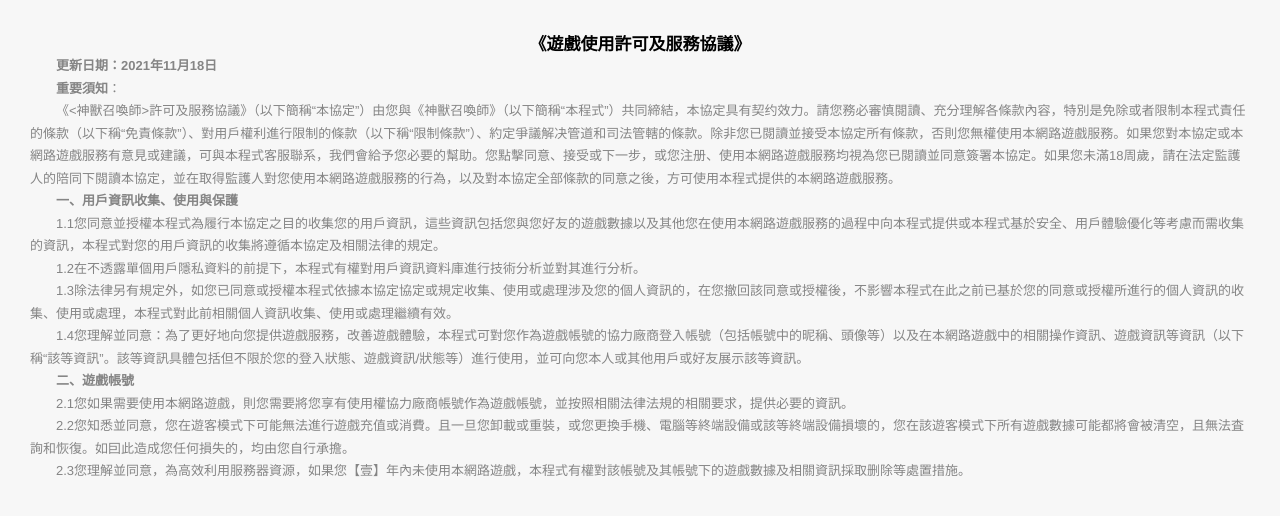
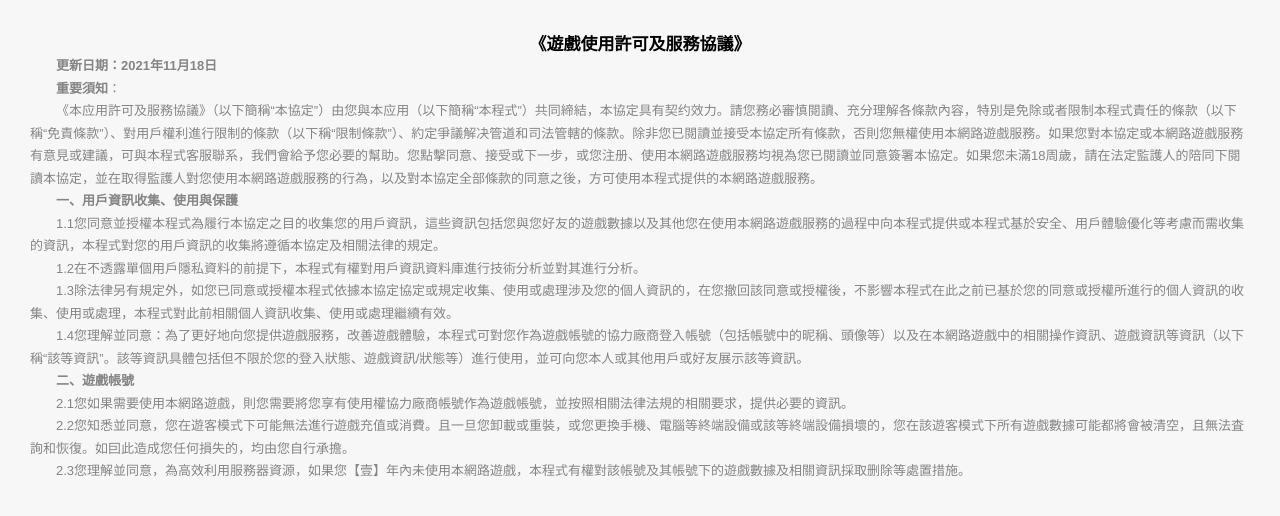
Before and after one commit to stak520/privacy, a plain HTML site: page xieyi_zh_CN.html in a window 1280 px wide. Drawn offline with Linux system fonts and the light colour scheme.

Commit message:
Update xieyi_zh_CN.html

```diff
--- a/xieyi_zh_CN.html
+++ b/xieyi_zh_CN.html
@@ -64,7 +64,7 @@
         <h1>《遊戲使用許可及服務協議》</h1>
         <p><b><span>更新日期：2021年11月18日</span></b></p>
         <p><b><span>重要須知</span></b><span>：</span></p>
-        <p><span>《<神獸召喚師>許可及服務協議》（以下簡稱“本協定”）由您與《神獸召喚師》（以下簡稱“本程式”）共同締結，本協定具有契约效力。請您務必審慎閱讀、充分理解各條款內容，特別是免除或者限制本程式責任的條款（以下稱“免責條款”）、對用戶權利進行限制的條款（以下稱“限制條款”）、約定爭議解决管道和司法管轄的條款。除非您已閱讀並接受本協定所有條款，否則您無權使用本網路遊戲服務。如果您對本協定或本網路遊戲服務有意見或建議，可與本程式客服聯系，我們會給予您必要的幫助。您點擊同意、接受或下一步，或您注册、使用本網路遊戲服務均視為您已閱讀並同意簽署本協定。如果您未滿18周歲，請在法定監護人的陪同下閱讀本協定，並在取得監護人對您使用本網路遊戲服務的行為，以及對本協定全部條款的同意之後，方可使用本程式提供的本網路遊戲服務。</span></p>
+        <p><span>《本应用許可及服務協議》（以下簡稱“本協定”）由您與本应用（以下簡稱“本程式”）共同締結，本協定具有契约效力。請您務必審慎閱讀、充分理解各條款內容，特別是免除或者限制本程式責任的條款（以下稱“免責條款”）、對用戶權利進行限制的條款（以下稱“限制條款”）、約定爭議解决管道和司法管轄的條款。除非您已閱讀並接受本協定所有條款，否則您無權使用本網路遊戲服務。如果您對本協定或本網路遊戲服務有意見或建議，可與本程式客服聯系，我們會給予您必要的幫助。您點擊同意、接受或下一步，或您注册、使用本網路遊戲服務均視為您已閱讀並同意簽署本協定。如果您未滿18周歲，請在法定監護人的陪同下閱讀本協定，並在取得監護人對您使用本網路遊戲服務的行為，以及對本協定全部條款的同意之後，方可使用本程式提供的本網路遊戲服務。</span></p>
 <p><b><span>一、用戶資訊收集、使用與保護</span></b></p>
 <p><span>1.1您同意並授權本程式為履行本協定之目的收集您的用戶資訊，這些資訊包括您與您好友的遊戲數據以及其他您在使用本網路遊戲服務的過程中向本程式提供或本程式基於安全、用戶體驗優化等考慮而需收集的資訊，本程式對您的用戶資訊的收集將遵循本協定及相關法律的規定。</span></p>
 <p><span>1.2在不透露單個用戶隱私資料的前提下，本程式有權對用戶資訊資料庫進行技術分析並對其進行分析。</span></p>
```
